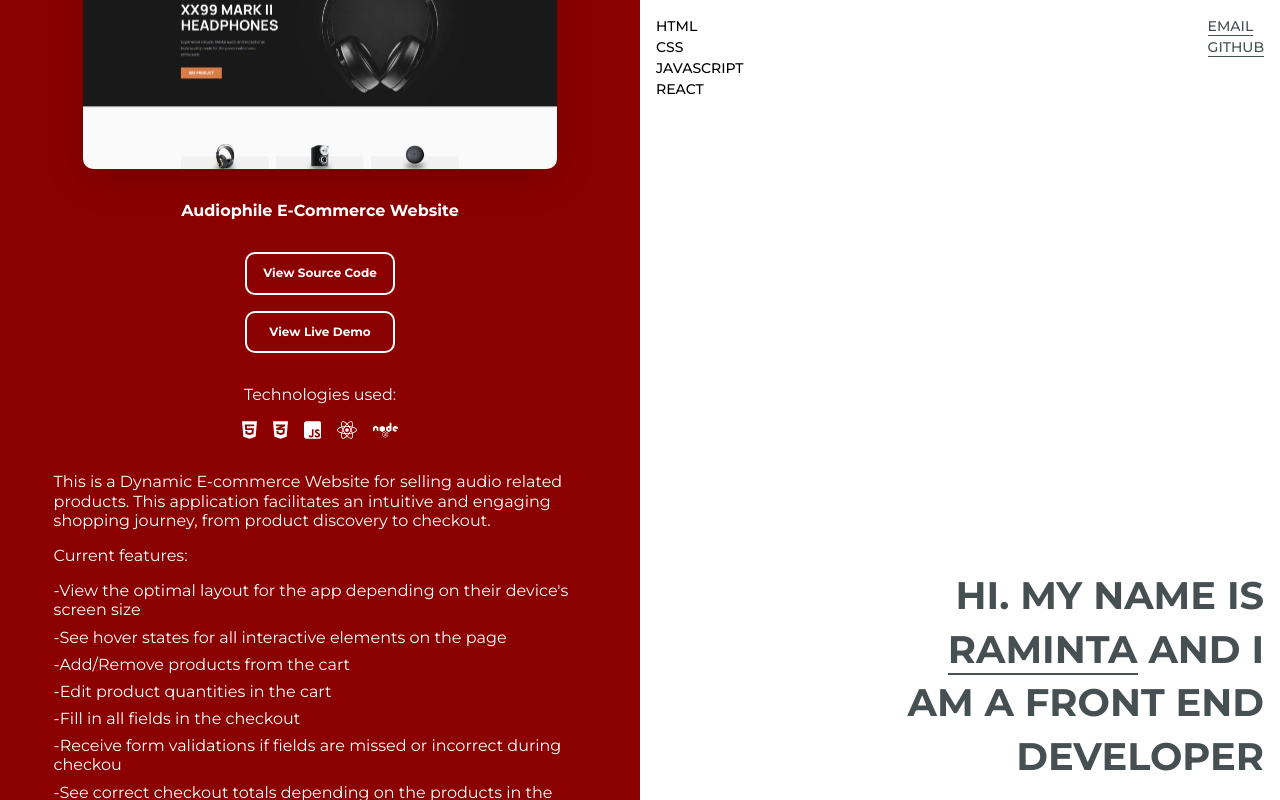
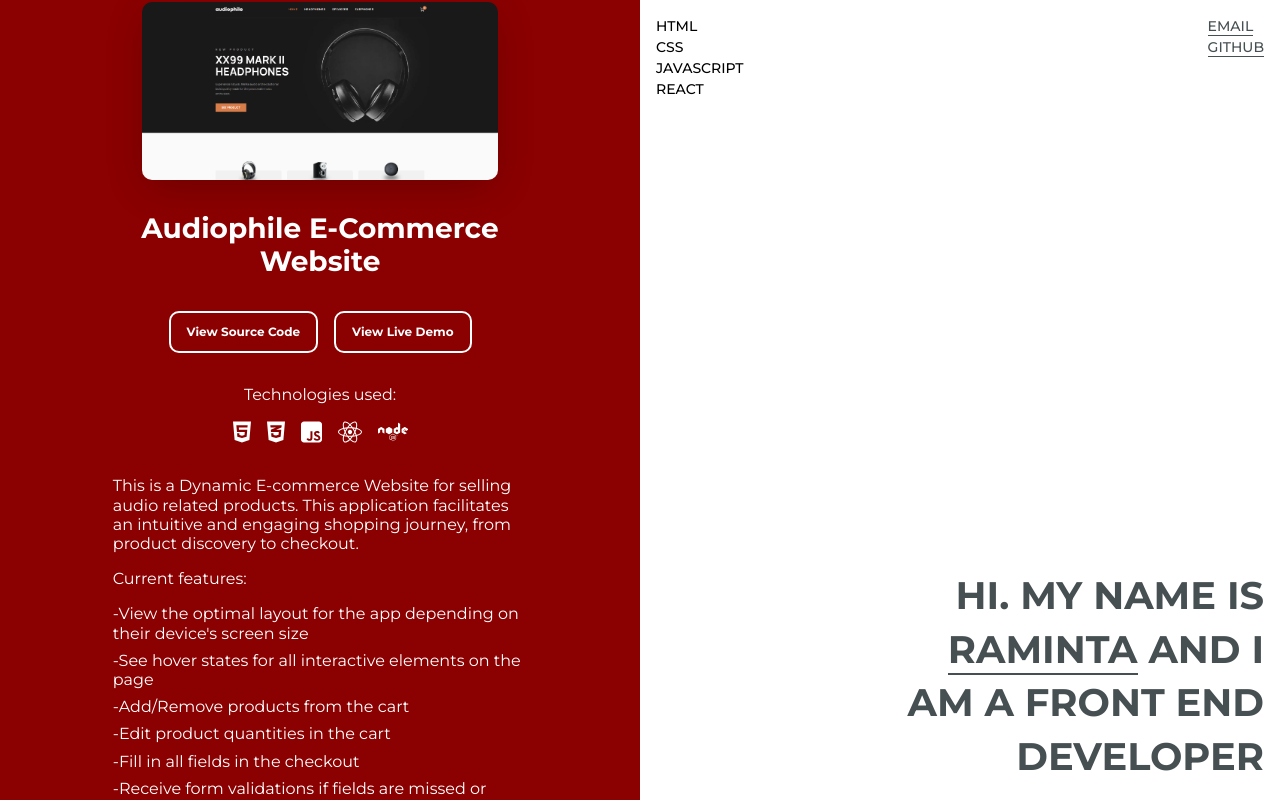
Before and after one commit to raminta-kup/portfolio, a React (Create React App) app: page / in a window 1280 px wide. Built offline with nearby package versions, Linux system fonts and the light colour scheme.

Commit message:
added onClicks to links, added styles

```diff
--- a/src/components/Header.jsx
+++ b/src/components/Header.jsx
@@ -1,6 +1,7 @@
 import React from "react";
 import styled from "styled-components";
 import { devices } from "../screensizes";
+import { Link } from "react-router-dom";
 
 export const Header = () => {
   return (
@@ -14,10 +15,26 @@ export const Header = () => {
         </StyledLanguageList>
         <StyledContactList>
           <li>
-            <StyledContactLink href="">email</StyledContactLink>
+            <StyledContactLink
+              to="#"
+              onClick={(e) => {
+                window.location.href = "mailto:rkupcinskaite@gmail.com";
+                e.preventDefault();
+              }}
+            >
+              email
+            </StyledContactLink>
           </li>
           <li>
-            <StyledContactLink href="">github</StyledContactLink>
+            <StyledContactLink
+              to="#"
+              onClick={(e) => {
+                window.location.href = "https://github.com/raminta-kup";
+                e.preventDefault();
+              }}
+            >
+              github
+            </StyledContactLink>
           </li>
         </StyledContactList>
       </StyledUpperBox>
@@ -57,14 +74,14 @@ export const StyledLanguageList = styled.ul`
 
 export const StyledContactList = styled.ul`
   list-style: none;
-`
+`;
 
-export const StyledContactLink = styled.a`
+export const StyledContactLink = styled(Link)`
   color: #464f51;
   text-decoration: none;
   border-bottom: 1px solid #464f51;
   cursor: pointer;
-`
+`;
 
 export const StyledLowerBox = styled.h1`
   font-weight: 700;
--- a/src/components/JsIcon.jsx
+++ b/src/components/JsIcon.jsx
@@ -1,5 +1,6 @@
 import React from "react"
 import styled from "styled-components"
+import { devices } from "../screensizes"
 
 export const JsIcon = () => {
     return (
@@ -10,4 +11,7 @@ export const JsIcon = () => {
 export const StyledIcon = styled.svg`
     /* width: 16px; */
     height: 20px;
+    @media ${devices.laptop} {
+    height: 24px;
+  }
 `
--- a/src/components/ProjectContainerMain.jsx
+++ b/src/components/ProjectContainerMain.jsx
@@ -36,12 +36,11 @@ export const StyledContainerMain = styled.main`
   @media ${devices.laptop} {
     width: 50vw;
     height: 100vh;
-    overflow-y: hidden;
+    overflow-y: scroll;
   }
 `;
 
 export const StyledContainerSection = styled.section`
-  box-sizing: border-box;
   min-height: 100vh;
   padding: 56px 24px;
   line-height: 1.2;
@@ -62,6 +61,9 @@ export const StyledButtonContainer = styled.div`
   display: flex;
   flex-direction: column;
   gap: 16px;
+  @media ${devices.laptop} {
+    flex-direction: row;
+  }
 `;
 
 export const StyledProjectDesc = styled.div`
@@ -71,4 +73,7 @@ export const StyledProjectDesc = styled.div`
   display: flex;
   flex-direction: column;
   gap: 16px;
+  @media ${devices.laptop} {
+  width: 70%;
+  }
 `;
--- a/src/components/ProjectImage.jsx
+++ b/src/components/ProjectImage.jsx
@@ -1,5 +1,6 @@
 import React from "react";
 import styled from "styled-components";
+import { devices } from "../screensizes";
 
 
 export const ProjectImage = ({imgSrc}) => {
@@ -12,4 +13,8 @@ export const StyledProjectImg = styled.img`
     border-radius: 10px;
     width: 80%;
     box-shadow: 0px 10px 40px -7px rgba(0, 0, 0, 0.25);
+
+    @media ${devices.laptop} {
+        width: 60%;
+  }
 `
--- a/src/components/ProjectTitle.jsx
+++ b/src/components/ProjectTitle.jsx
@@ -11,7 +11,7 @@ export const ProjectTitle = ({projectTitle}) => {
 export const StyledProjectTitle = styled.h2`
     font-weight: 700;
     text-align: center;
-    /* padding: 24px 0; */
+    font-size: clamp(16px, 3vw, 28px);
     max-width: 80%;
     text-transform: capitalize;
 `
--- a/src/components/TechnologiesContainer.jsx
+++ b/src/components/TechnologiesContainer.jsx
@@ -6,6 +6,7 @@ import { CssIcon } from "./CssIcon";
 import { Html5Icon } from "./Html5Icon";
 import { NodeJS } from "./NodeJS";
 import { StyledComponentsIcon } from "./StyledComponents";
+import { devices } from "../screensizes";
 
 export const TechnologiesContainer = () => {
   return (
```
Lines whose indentation alone changed are shown as unchanged.
